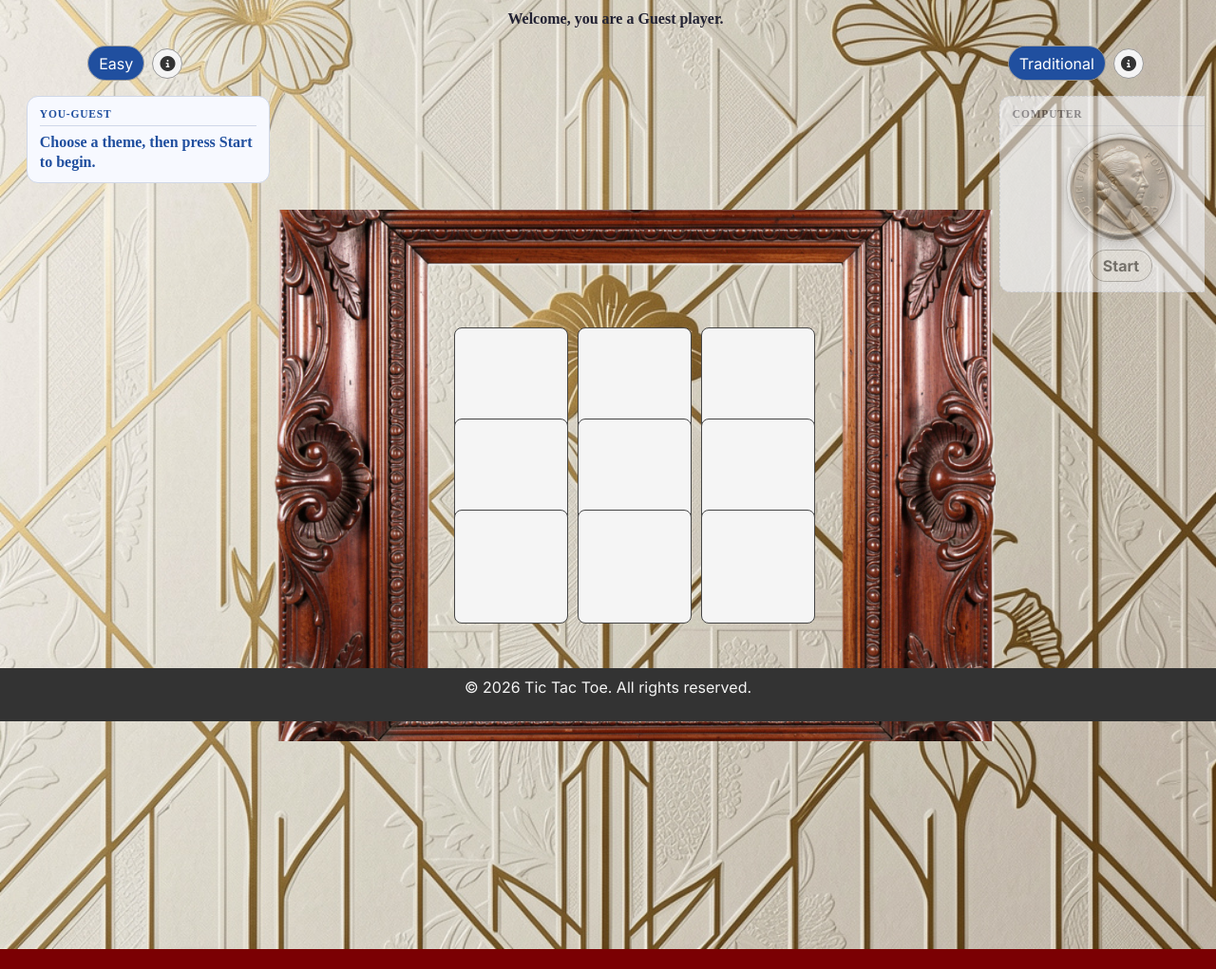
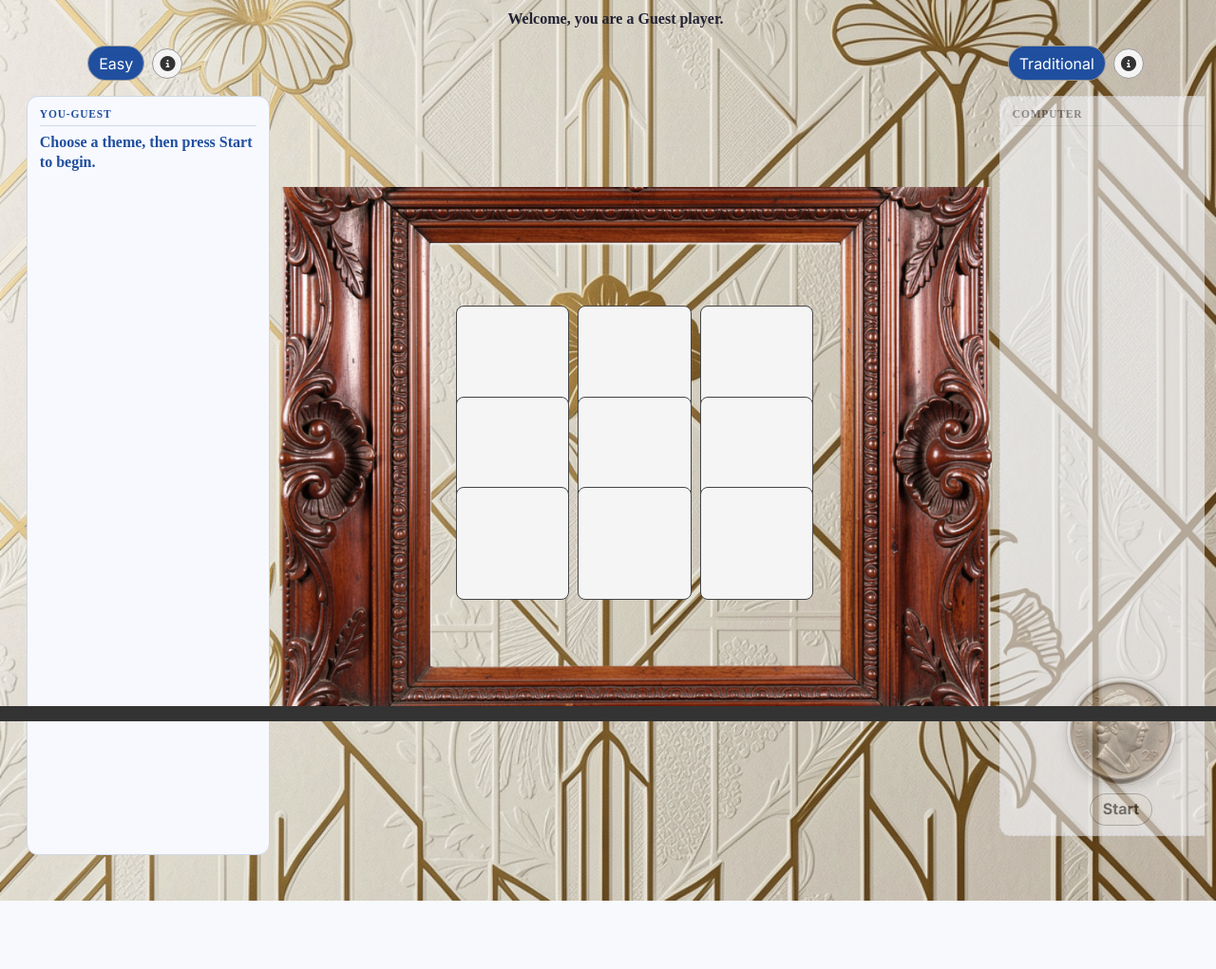
Before and after one commit to DominqueFre/capstoneproject, a Django app: page / in a window 1280 px wide. Shown: the part 40-1061 px from the top of the page at 95% size. After the commit the page ends 989 px from the top, so only its background shows below. Run offline with Django 4.2, Linux system fonts and the light colour scheme; some libraries are stand-ins or nearby versions; some web fonts are replaced.

Commit message:
minor end of day changes

```diff
--- a/gamehome/static/gamehome/css/style.css
+++ b/gamehome/static/gamehome/css/style.css
@@ -1,3 +1,7 @@
+#playLayout {
+  max-height: calc(100vh - 120px);
+  overflow-y: auto;
+}
 
 /*
 * Prefixed by https://autoprefixer.github.io
--- a/gamehome/templates/gamehome/play.html
+++ b/gamehome/templates/gamehome/play.html
@@ -15,7 +15,7 @@
     aria-label="Show pickers">
     <i class="fa-solid fa-circle-down" aria-hidden="true"></i>
   </button>
-  <div id="gameControlsWrapper" class="collapse d-md-block d-lg-block mb-2">
+  <div id="gameControlsWrapper" class="collapse d-lg-block mb-2">
     <div class="controls row gx-2 justify-content-evenly">
       <div class="col-5 col-md-11 col-lg-5 mb-2 mb-md-0 justify-content-start d-flex">
         <div class="difficulty-picker" aria-label="Difficulty selector">
@@ -88,7 +88,7 @@
     </div>
   </div>
 
-  <div id="playLayout" class="play-layout container flex-grow-1 d-flex flex-column justify-content-center h-100">
+  <div id="playLayout" class="play-layout container flex-grow-1 d-flex flex-column justify-content-center">
     <div class="row flex-grow-1 h-100 flex-nowrap align-items-start justify-content-center g-0">
       <!-- Left Column: Player Status -->
       <div id="playerStatusColumn" class="col d-flex flex-column align-items-start h-100 playerstatuscolumn"
@@ -215,3 +215,5 @@
   <script src="{% static 'gamehome/js/help.js' %}"></script>
 </section>
 {% endblock content %}
+{% block footer %}
+{% endblock footer %}
```
Also changed, not shown: README.md, 1 other file.
